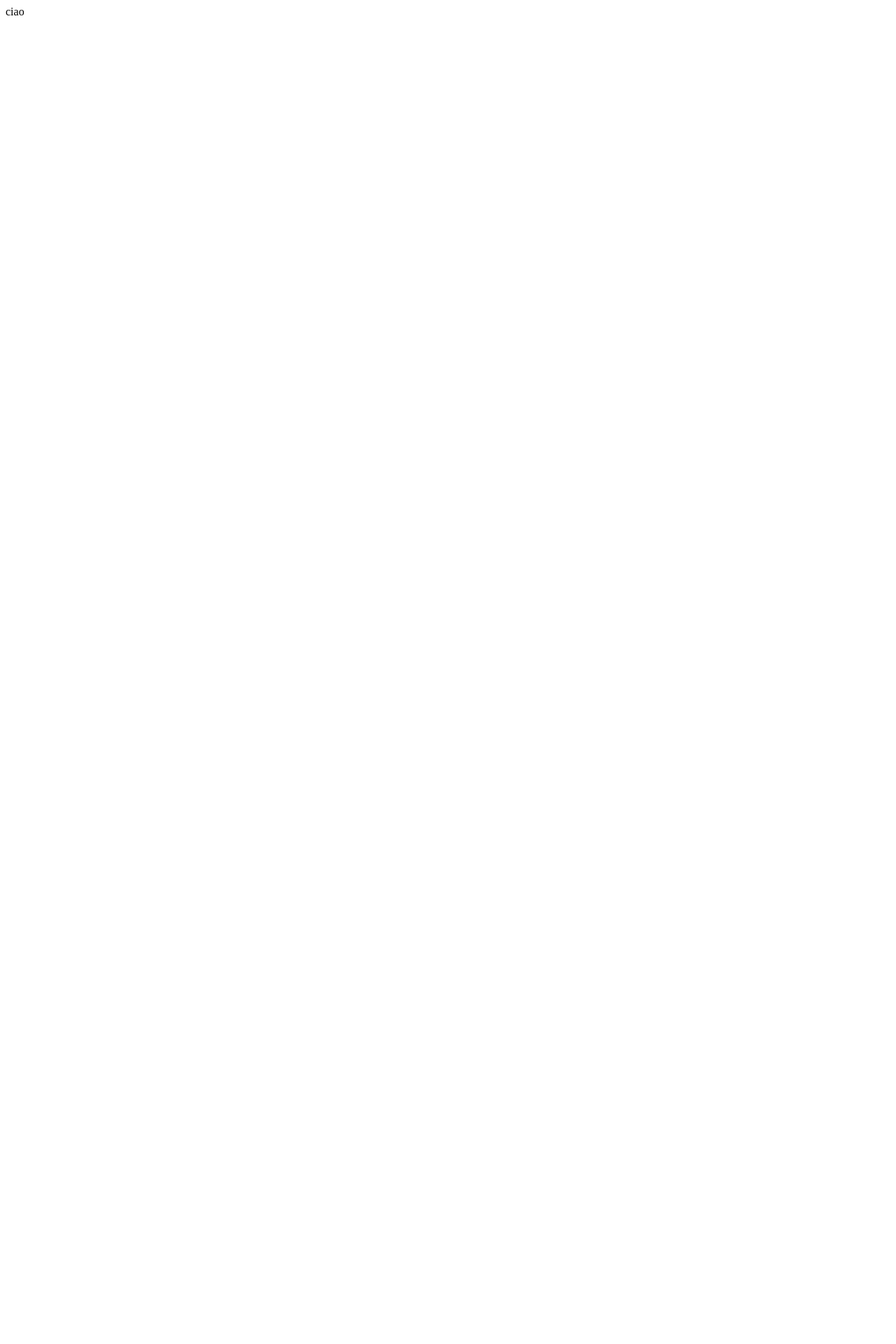
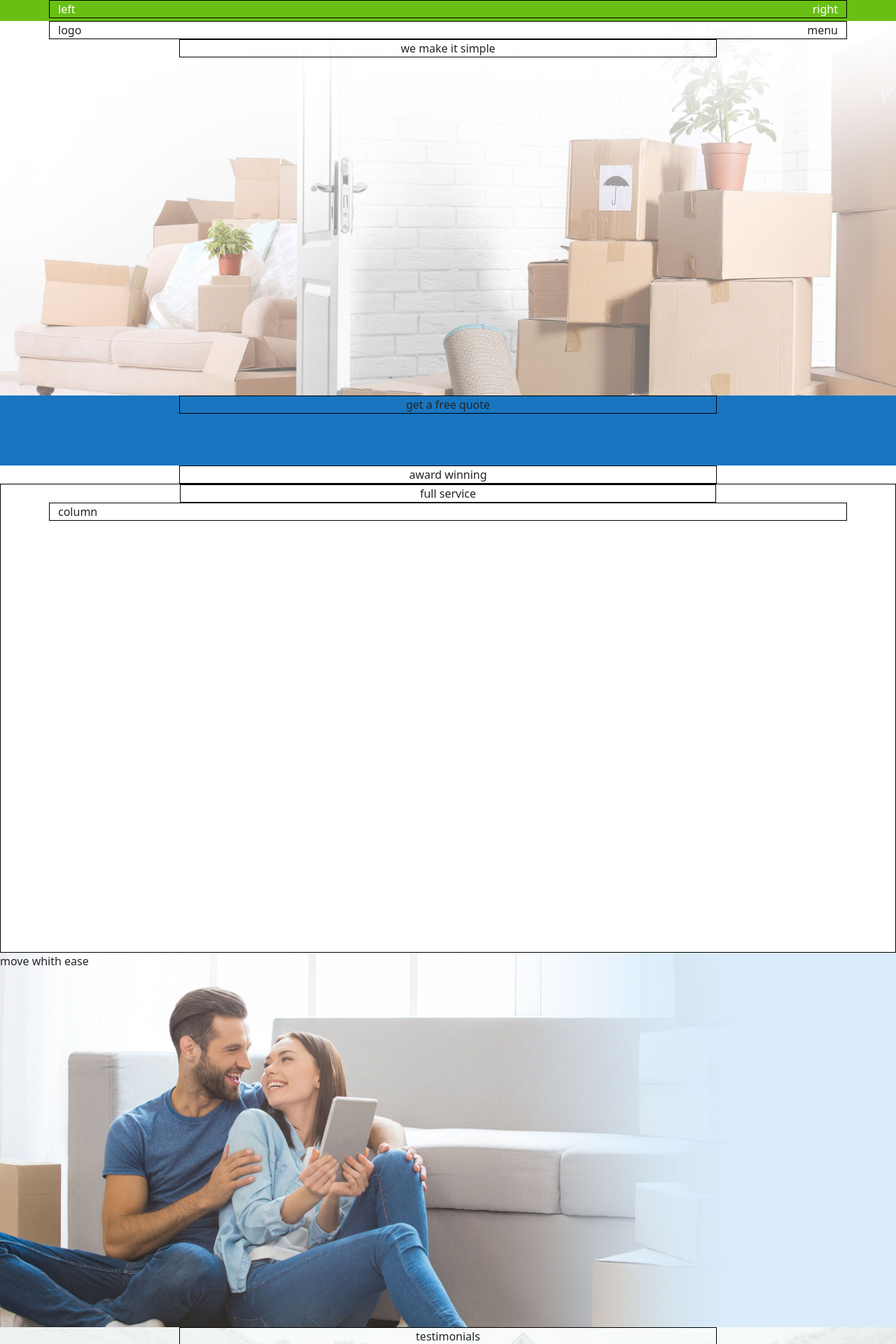
Before and after one commit to salvosanzone/proj-html-vuejs, a Vue app: page / in a window 1280 px wide. Shown: the top 1920 px of the page at 70% size. Before the commit the page ends 800 px from the top, so only its background shows below. Built offline with nearby package versions, Linux system fonts and the light colour scheme.

Commit message:
fine costruzione layout di base

```diff
--- a/package.json
+++ b/package.json
@@ -8,6 +8,9 @@
     "lint": "vue-cli-service lint"
   },
   "dependencies": {
+    "@fontsource/lato": "^4.5.0",
+    "@fortawesome/fontawesome-free": "^5.15.4",
+    "bootstrap": "^5.1.3",
     "core-js": "^3.6.5",
     "vue": "^2.6.11"
   },
--- a/public/index.html
+++ b/public/index.html
@@ -5,6 +5,7 @@
     <meta http-equiv="X-UA-Compatible" content="IE=edge">
     <meta name="viewport" content="width=device-width,initial-scale=1.0">
     <link rel="icon" href="<%= BASE_URL %>favicon.ico">
+    <link rel="stylesheet" href="https://cdnjs.cloudflare.com/ajax/libs/font-awesome/5.1.0-9/css/all.css" integrity="sha512-h7GJ1/B7ne4IeavUbcBsiAfjGg0HOg0jbLn0q3nm3iCZwDJSuRrW3xqsri7KMR2wEKOOQlf6zKCoS9jk0AtFPQ==" crossorigin="anonymous" referrerpolicy="no-referrer" />
     <title><%= htmlWebpackPlugin.options.title %></title>
   </head>
   <body>
--- a/src/App.vue
+++ b/src/App.vue
@@ -1,17 +1,28 @@
 <template>
-  <div> ciao </div>
+  <div>
+    <Header />
+    <Main />
+    <Footer />
+  </div>
+
 </template>
 
 <script>
+import Header from './components/Header.vue'
+import Main from './components/Main.vue'
+import Footer from './components/Footer.vue'
 
 export default {
   name: 'App',
   components: {
-
+    Header,
+    Main,
+    Footer
   }
 }
 </script>
 
 <style lang="scss">
-
+  @import'./assets/style/vars.scss';
+  @import'./assets/style/general.scss';
 </style>
--- /dev/null
+++ b/src/assets/style/general.scss
@@ -0,0 +1,20 @@
+@import'~bootstrap/scss/bootstrap.scss';
+@import'~@fontsource/lato/index.css';
+
+body{
+  font-family: $font;
+}
+
+//da eliminare
+.container{
+  border: 1px solid black;
+
+}
+
+.center-container{
+  width: 60%;
+  display: flex;
+  justify-content: center;
+  margin: 0 auto;
+  border: 1px solid black;
+}
--- /dev/null
+++ b/src/assets/style/mixins.scss
@@ -0,0 +1,15 @@
+@mixin flex($type){
+  display: flex;
+  @if$type == 'between'{
+    justify-content: space-between;
+  }@else if  $type == 'center'{
+    justify-content: center;
+    align-items: center;
+}
+}
+
+@mixin background($type){
+  background-size: cover;
+  background-repeat: no-repeat;
+  background-position: center;
+}
--- /dev/null
+++ b/src/assets/style/vars.scss
@@ -0,0 +1 @@
+$font: 'Lato' sans-serif;
--- /dev/null
+++ b/src/components/Footer.vue
@@ -0,0 +1,38 @@
+<template>
+
+  <footer>
+    <div class="top-footer">
+      <div class="container">
+        top footer
+      </div>
+    </div>
+    <div class="bottom-footer">
+      <div class="center-container">
+        bottom footer
+      </div>
+    </div>
+  </footer>
+
+</template>
+
+<script>
+export default {
+  name: 'Footer'
+}
+</script>
+
+<style lang="scss" scoped>
+@import '../assets/style/mixins.scss';
+
+  footer{
+    .top-footer{
+      height: 300px;
+      border-top: 10px solid #6bbb14;
+    }
+    .bottom-footer{
+      height: 95px;
+      background-color: #69bf14;
+    }
+  }
+
+</style>
--- /dev/null
+++ b/src/components/Header.vue
@@ -0,0 +1,52 @@
+<template>
+
+  <header>
+    <div class="top-header">
+      <div class="container">
+        <div>left</div>
+        <div>right</div>
+      </div>
+    </div>
+    <div class="bottom-header" >
+      <div class="container">
+        <div class="logo">logo</div>
+        <div class="menu">menu</div>
+      </div>
+      <div class="center-container ">we make it simple</div>
+    </div>
+  </header>
+
+</template>
+
+<script>
+export default {
+  name: 'Header'
+}
+</script>
+
+<style lang="scss" scoped>
+@import '../assets/style/mixins.scss';
+
+header{
+  .top-header{
+    height: 30px;
+    background-color: #69bf14;
+    color: white;
+    .container{
+      @include flex('between');
+      border: 1px solid black;
+    }
+  }
+  .bottom-header{
+    height: 535px;
+    background-image: url(../assets/img/avada-movers-homeherobackground-final.jpg);
+    @include background('');
+    .container{
+      @include flex('between')
+    }
+    .center-container{
+    }
+  }
+}
+
+</style>
--- /dev/null
+++ b/src/components/Main.vue
@@ -0,0 +1,82 @@
+<template>
+
+  <main>
+    <section class="get-free-quote">
+      <div class="center-container ">
+        get a free quote
+      </div>
+    </section>
+    <section class="award winning">
+      <div class="center-container">
+        award winning
+      </div>
+    </section>
+    <section class="full-service">
+      <div class="center-container">
+        full service
+      </div>
+      <div class="container">
+        column
+      </div>
+    </section>
+    <section class="move-with-ease">
+      move whith ease
+    </section>
+    <section class="testimonials">
+      <div class="center-container">
+        testimonials
+      </div>
+      <div class="container">
+        column
+      </div>
+    </section>
+    <section class="request-free-quote">
+      <div class="center-container">
+        request a free quote
+      </div>
+    </section>
+  </main>
+
+</template>
+
+<script>
+export default {
+  name: 'Main'
+}
+</script>
+
+<style lang="scss" scoped>
+@import '../assets/style/mixins.scss';
+
+  main{
+    .get-free-quote{
+      height: 100px;
+      background-color: #1975c0;
+    }
+    .award-winning{
+      height: 445px;
+      background-color: #e9e9e9;
+    }
+    .full-service{
+      height: 670px;
+      border: 1px solid black;
+    }
+    .move-with-ease{
+      height: 535px;
+      background-image: url(../assets/img/avada-movers-movewithease-background-new.jpg);
+      @include background('');
+    }
+    .testimonials{
+      height: 670px;
+      background-image: url(../assets/img/avada-movers-testimonial-background.jpg);
+      @include background('');
+
+    }
+    .request-free-quote{
+      height: 370px;
+      background-image: url(../assets/img/avada-movers-request-quote-background.jpg);
+      @include background('');
+
+    }
+  }
+</style>
```
Also changed, not shown: 1 other file (tests, documents, lock files or other folders).
